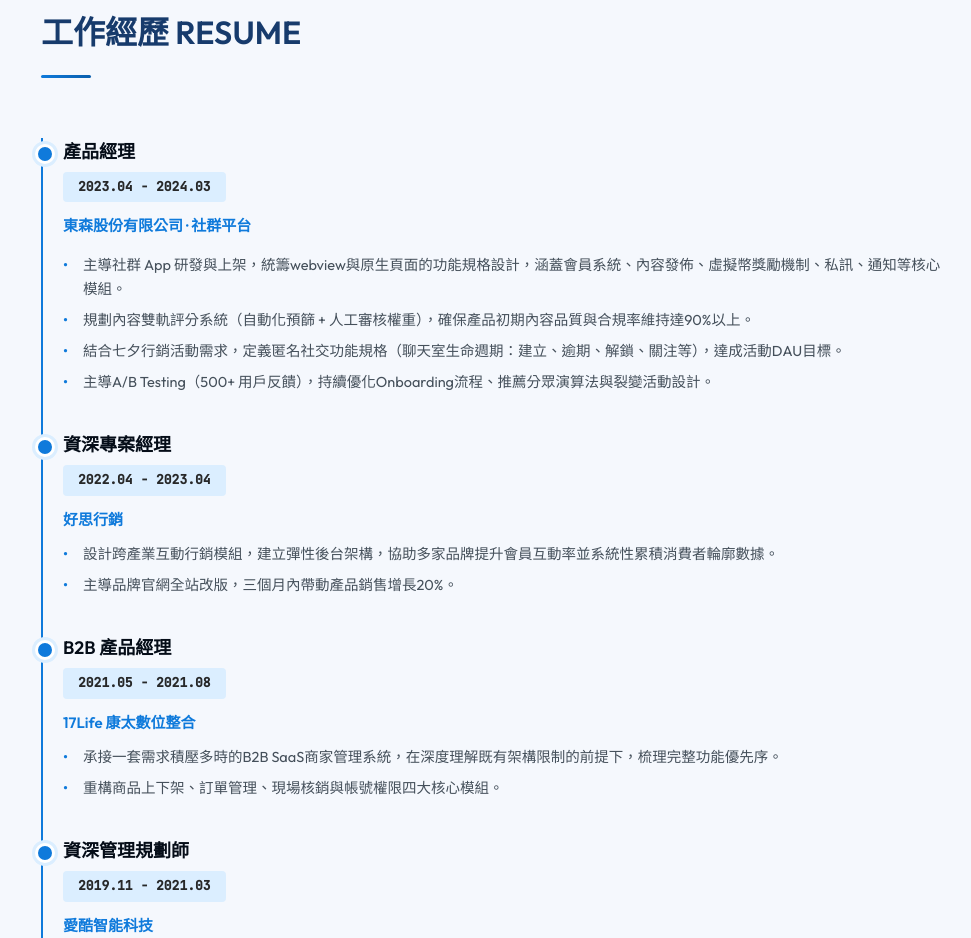
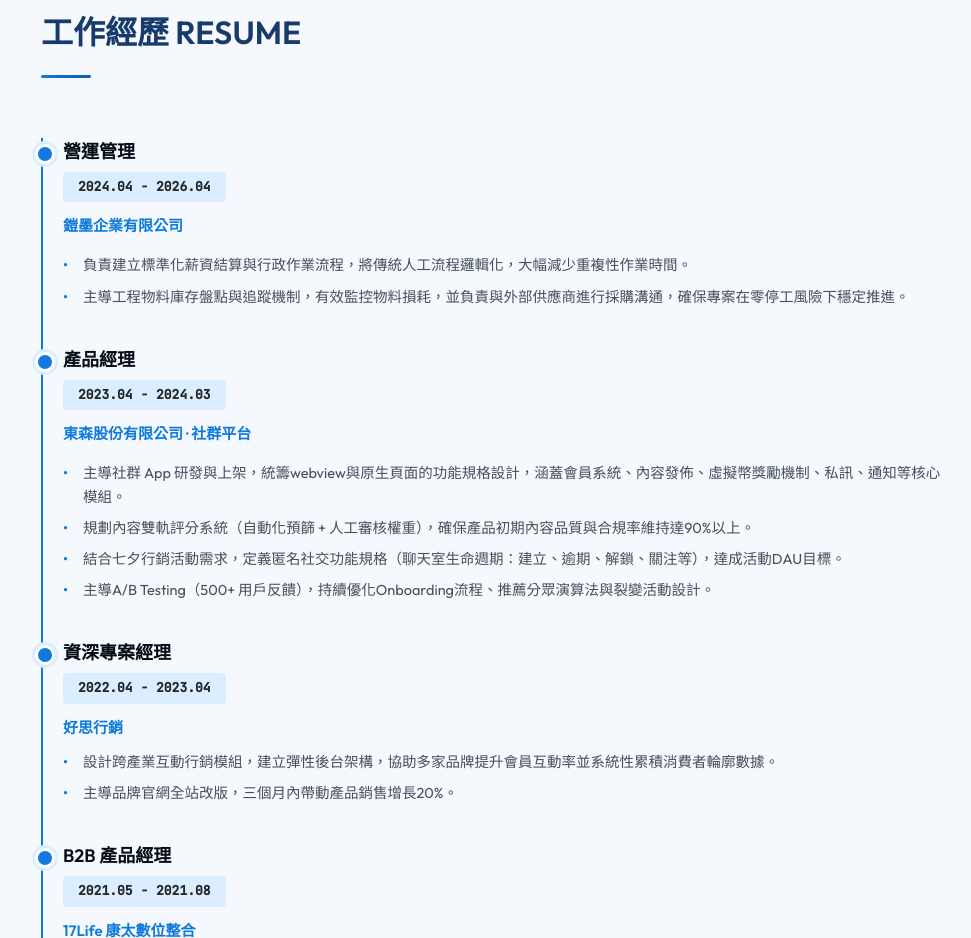
Before and after one commit to Jane5878/profile, a plain HTML site: page index.html in a window 1280 px wide. Shown: the part 2660-3598 px from the top of the page, without its empty margins (299-1270 px from the left). Drawn offline with Linux system fonts and the light colour scheme.

Commit message:
feat: add operations management role and fix formatting in resume timeline

```diff
--- a/index.html
+++ b/index.html
@@ -1208,6 +1208,16 @@
 
       <div class="resume-timeline">
         <div class="resume-item">
+          <h4>營運管理</h4>
+          <h5>2024.04 - 2026.04</h5>
+          <p class="company">鎧墨企業有限公司</p>
+          <ul class="desc-list" style="margin-top: 15px;">
+            <li>負責建立標準化薪資結算與行政作業流程，將傳統人工流程邏輯化，大幅減少重複性作業時間。</li>
+            <li>主導工程物料庫存盤點與追蹤機制，有效監控物料損耗，並負責與外部供應商進行採購溝通，確保專案在零停工風險下穩定推進。</li>
+          </ul>
+        </div>
+
+        <div class="resume-item">
           <h4>產品經理</h4>
           <h5>2023.04 - 2024.03</h5>
           <p class="company">東森股份有限公司 · 社群平台</p>
@@ -1225,7 +1235,8 @@
           <p class="company">好思行銷</p>
           <ul class="desc-list">
             <li>設計跨產業互動行銷模組，建立彈性後台架構，協助多家品牌提升會員互動率並系統性累積消費者輪廓數據。</li>
-            <li>主導品牌官網全站改版，三個月內帶動產品銷售增長20%。</li </ul>
+            <li>主導品牌官網全站改版，三個月內帶動產品銷售增長20%。</li>
+          </ul>
         </div>
 
         <div class="resume-item">
```
